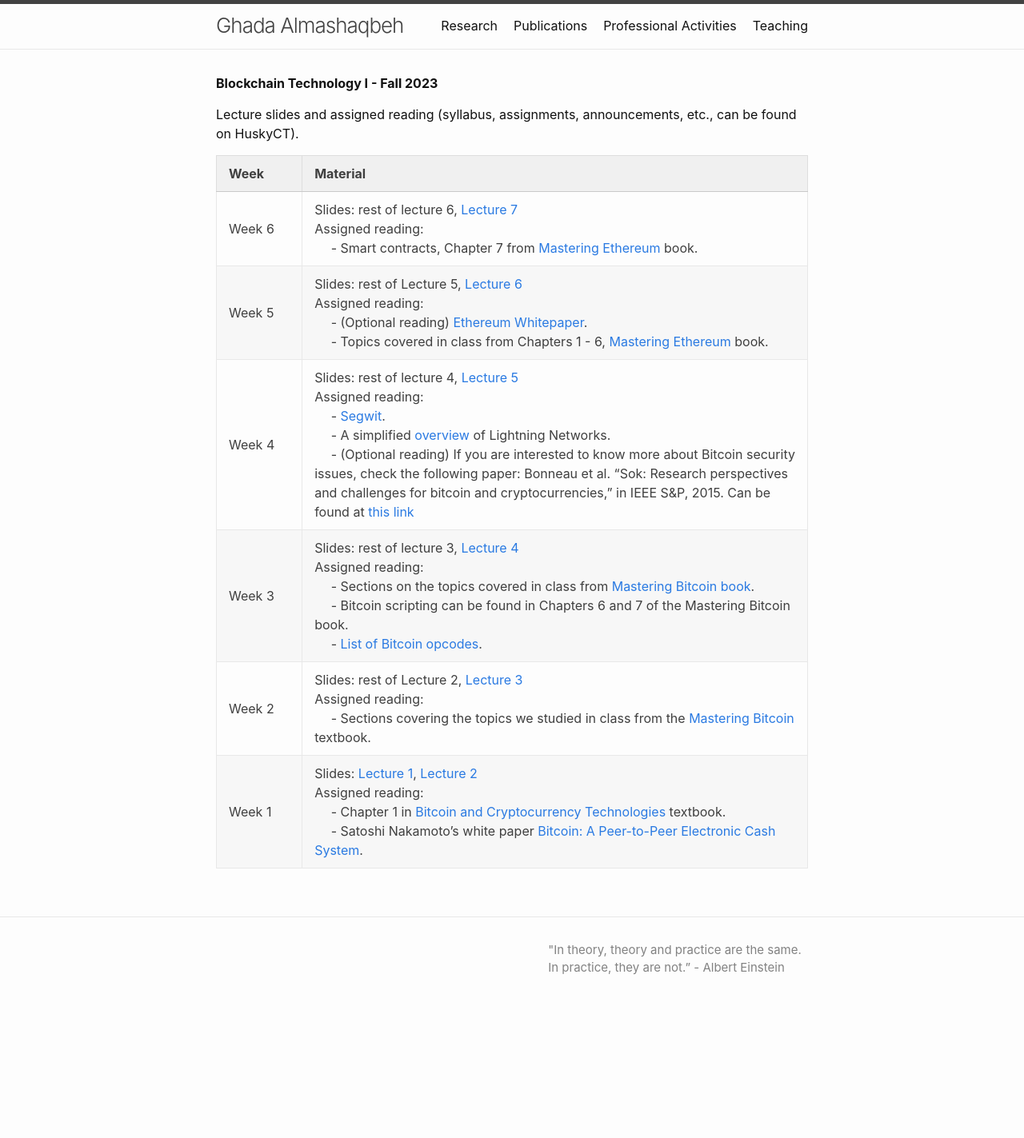
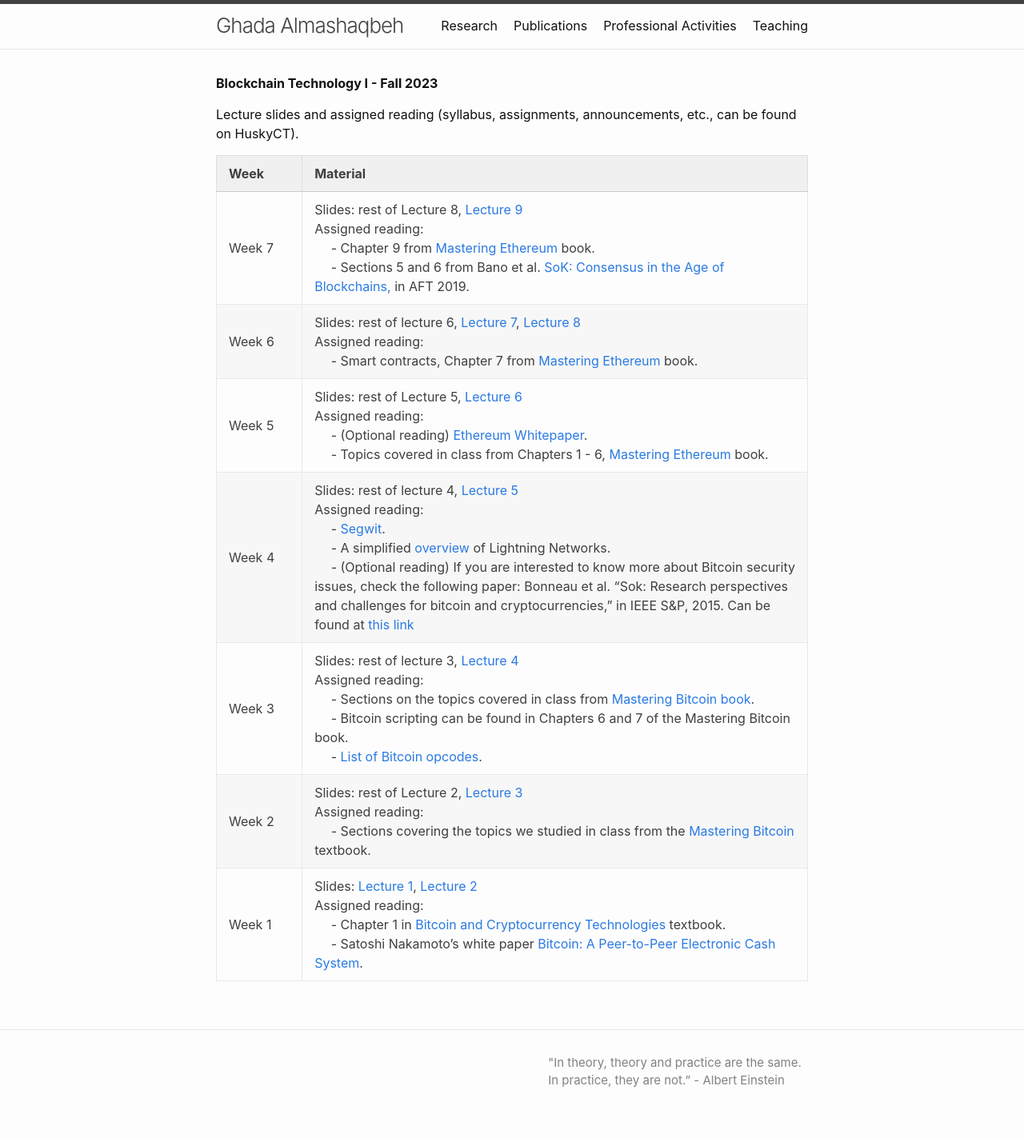
Before and after one commit to GhadaAlmashaqbeh/GhadaAlmashaqbeh.github.io, a Jekyll site: the page built from courses/blockchain-technology-f2023/index.md, in a window 1280 px wide. Shown: the whole page at 80% size. Built offline with Jekyll 4.4.1, drawn with Linux system fonts in a browser that asks for light colours; before the commit the page ends 1282 px from its top, so only the background shows below that.

Commit message:
add lectures

```diff
--- a/courses/blockchain-technology-f2023/index.md
+++ b/courses/blockchain-technology-f2023/index.md
@@ -8,7 +8,8 @@ Lecture slides and assigned reading (syllabus, assignments, announcements, etc.,
 
 | Week&emsp;&emsp;| Material           |
 |----------|--------------------|
-| Week 6 | Slides: rest of lecture 6, [Lecture 7](./lecture7.pdf) <br/> Assigned reading: <br/> &emsp; - Smart contracts, Chapter 7 from [Mastering Ethereum](https://github.com/ethereumbook/ethereumbook/blob/develop/book.asciidoc) book.  |
+| Week 7 | Slides: rest of Lecture 8, [Lecture 9](./lecture9.pdf) <br/> Assigned reading: <br/> &emsp; - Chapter 9 from [Mastering Ethereum](https://github.com/ethereumbook/ethereumbook/blob/develop/book.asciidoc) book.<br/> &emsp; - Sections 5 and 6 from Bano et al. [SoK: Consensus in the Age of Blockchains,](https://smeiklej.com/files/aft19a.pdf) in AFT 2019.|
+| Week 6 | Slides: rest of lecture 6, [Lecture 7](./lecture7.pdf), [Lecture 8](./lecture8.pdf) <br/> Assigned reading: <br/> &emsp; - Smart contracts, Chapter 7 from [Mastering Ethereum](https://github.com/ethereumbook/ethereumbook/blob/develop/book.asciidoc) book.  |
 | Week 5 | Slides: rest of Lecture 5, [Lecture 6](./lecture6.pdf) <br/> Assigned reading: <br/> &emsp; - (Optional reading) [Ethereum Whitepaper](https://ethereum.org/en/whitepaper/).<br/> &emsp; - Topics covered in class from Chapters 1 - 6, [Mastering Ethereum](https://github.com/ethereumbook/ethereumbook/blob/develop/book.asciidoc) book. |
 | Week 4 | Slides: rest of lecture 4, [Lecture 5](./lecture5.pdf) <br/> Assigned reading: <br/> &emsp; - [Segwit](https://en.bitcoin.it/wiki/Segregated_Witness). <br/> &emsp; - A simplified [overview](https://academy.binance.com/blockchain/what-is-lightning-network) of Lightning Networks. <br/> &emsp; - (Optional reading) If you are interested to know more about Bitcoin security issues, check the following paper: Bonneau et al. "Sok: Research perspectives and challenges for bitcoin and cryptocurrencies," in IEEE S&P, 2015. Can be found at [this link](https://jbonneau.com/doc/BMCNKF15-IEEESP-bitcoin.pdf) |
 | Week 3 | Slides: rest of lecture 3, [Lecture 4](./lecture4.pdf) <br/> Assigned reading: <br/> &emsp; - Sections on the topics covered in class from [Mastering Bitcoin book](https://github.com/bitcoinbook/bitcoinbook/blob/develop/book.asciidoc). <br/> &emsp; - Bitcoin scripting can be found in Chapters 6 and 7 of the Mastering Bitcoin book. <br/> &emsp; - [List of Bitcoin opcodes](https://en.bitcoin.it/wiki/Script).|
```
Also changed, not shown: 3 other files.
